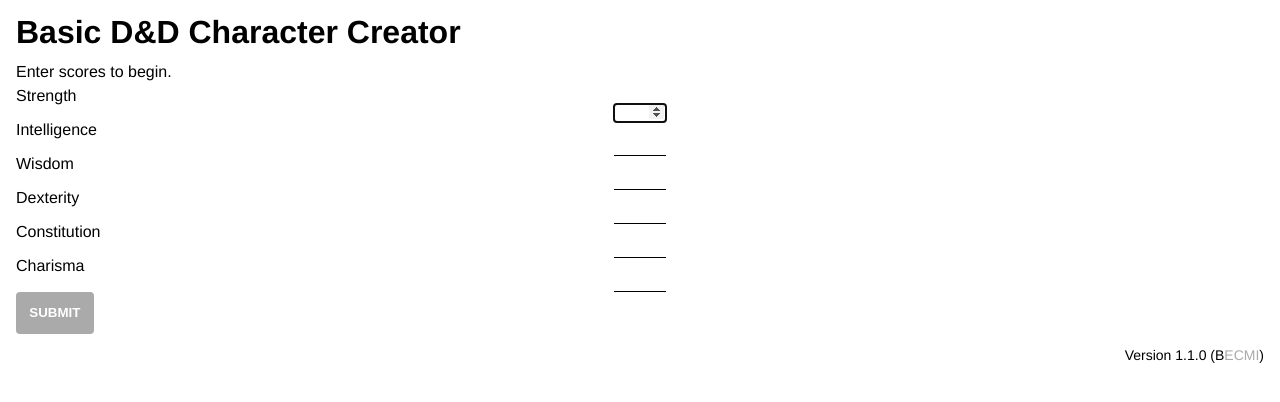
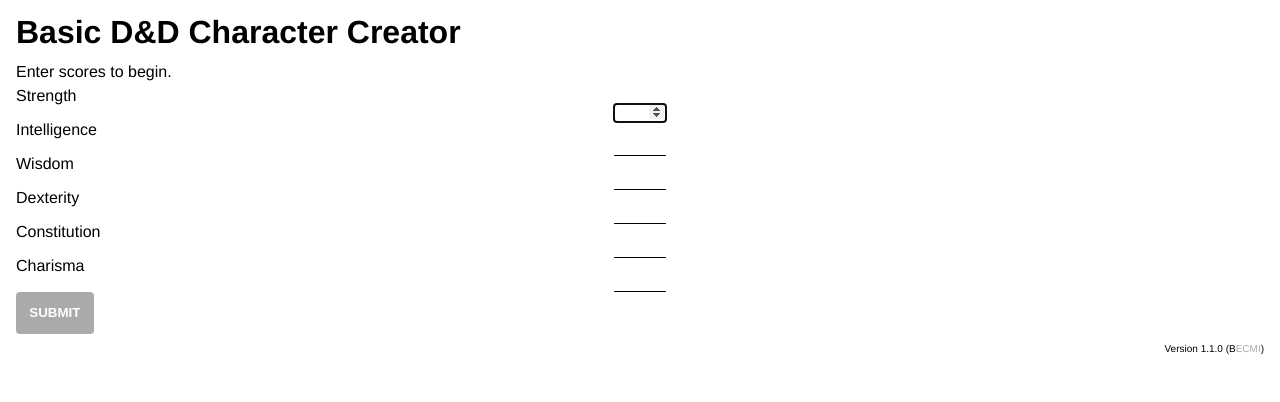
Before and after one commit to jkrayer/basic-character, a Vue app: page /basic in a window 1280 px wide. Shown: the top 402 px of the page. Built offline with nearby package versions, Linux system fonts and the light colour scheme.

Commit message:
Update style

```diff
--- a/src/views/Home.vue
+++ b/src/views/Home.vue
@@ -3,7 +3,7 @@
     <h1> Basic D&amp;D Character Creator</h1>
     <p>Enter scores to begin.</p>
     <ScoreForm />
-    <p class="txt-small txt-right mt1">Version 1.1.0 (B<span class="txt-gray">ECMI</span>)</p>
+    <p class="txt-smaller txt-right mt1">Version 1.1.0 (B<span class="txt-gray">ECMI</span>)</p>
   </div>
 </template>
 
```
